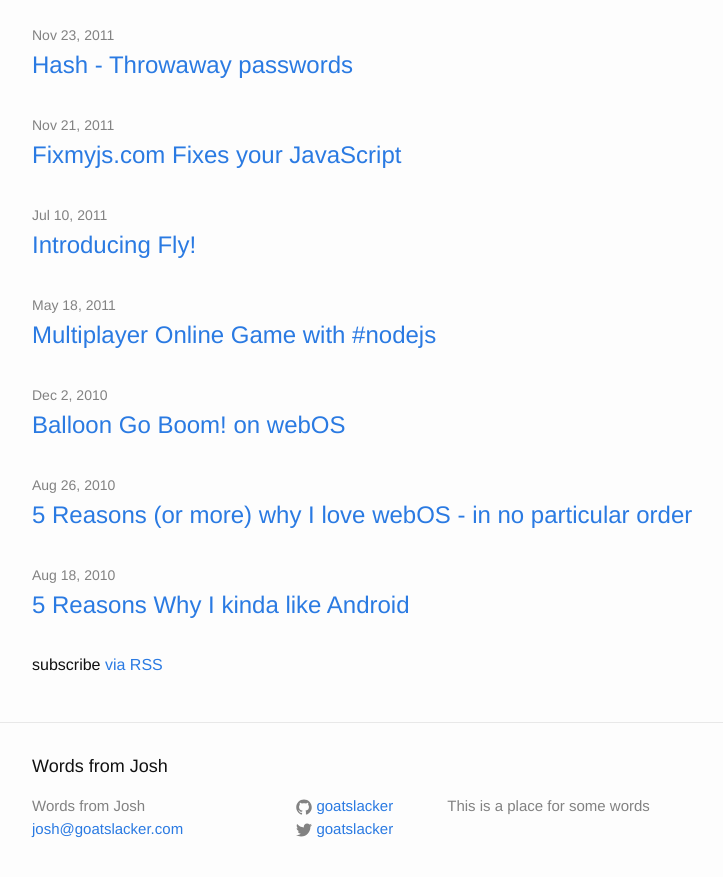
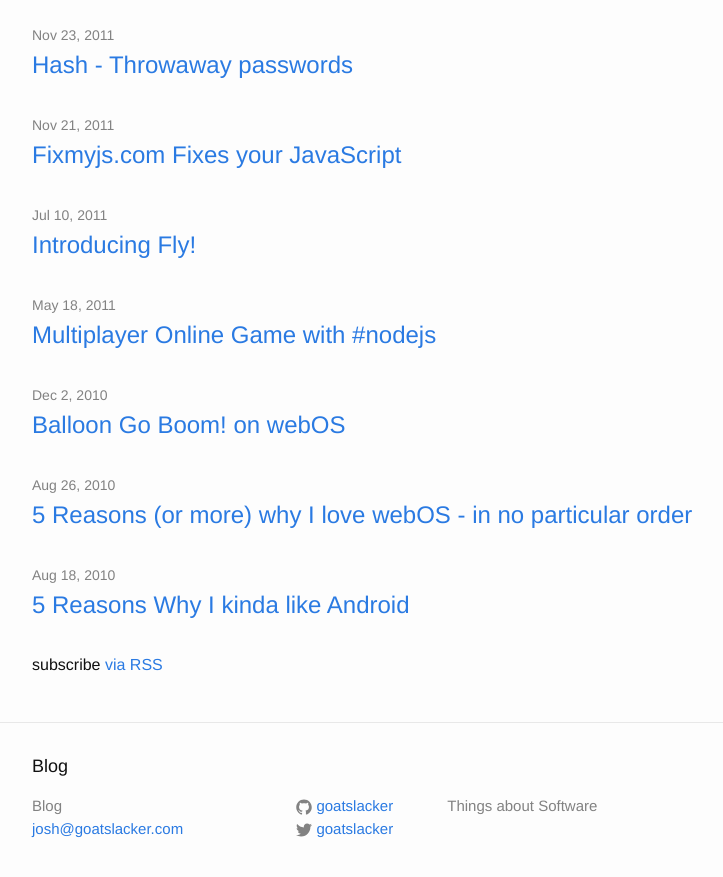
Before and after one commit to goatslacker/goatslacker.github.io, a Jekyll site: the page built from index.html, in a window 1280 px wide and 900 px high, scrolled down 870 px. Shown: the top 877 px of the window, without its empty margins (238-961 px from the left). Built offline with Jekyll 4.4.1, drawn with Linux system fonts in a browser that asks for light colours.

Commit message:
Edits config

```diff
--- a/_config.yml
+++ b/_config.yml
@@ -1,8 +1,8 @@
 # Site settings
-title: Words from Josh
+title: Blog
 email: josh@goatslacker.com
 description: > # this means to ignore newlines until "baseurl:"
-  This is a place for some words
+  Things about Software
 baseurl: "" # the subpath of your site, e.g. /blog/
 url: "http://words.goatslacker.com" # the base hostname & protocol for your site
 twitter_username: goatslacker
```
